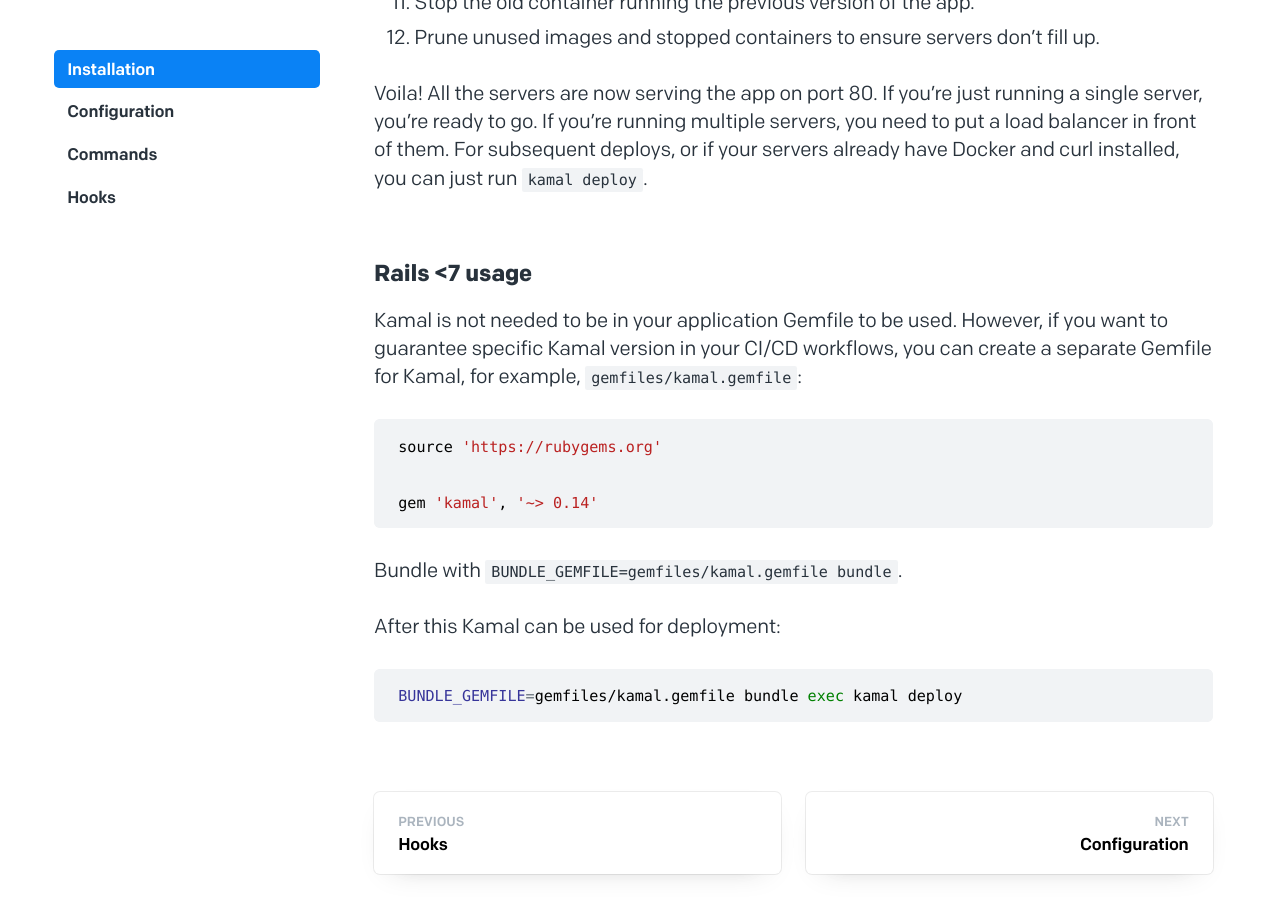
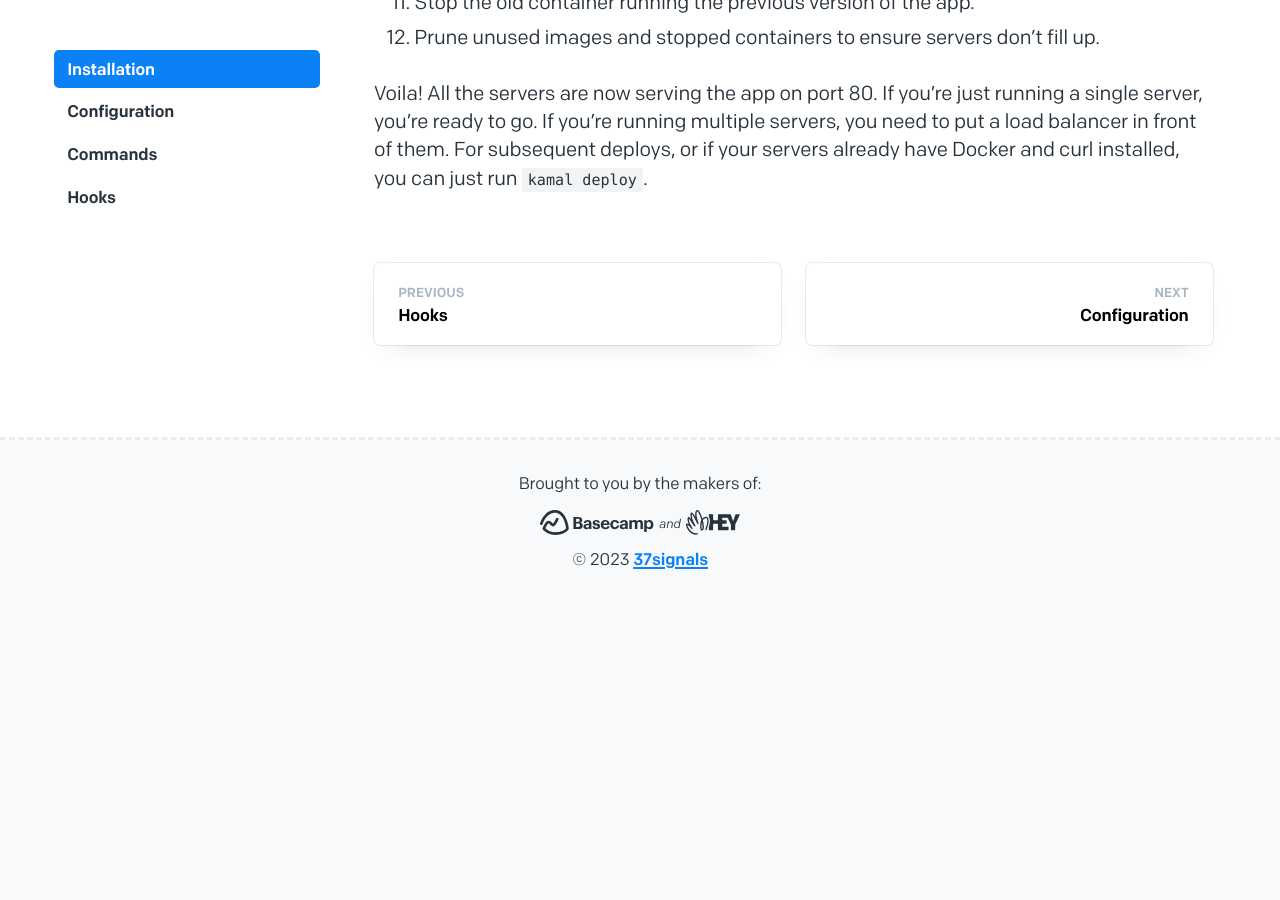
Before and after one commit to basecamp/kamal-site, a Jekyll site: the page built from _docs/installation.md, in a window 1280 px wide and 900 px high, scrolled down 1774 px. Built offline with Jekyll 4.4.1, drawn with Linux system fonts in a browser that asks for light colours; after the commit the page ends 2380 px from its top, so only the background shows below that.

Commit message:
Too much detail at this step

````diff
--- a/_docs/installation.md
+++ b/_docs/installation.md
@@ -58,21 +58,3 @@ This will:
 12. Prune unused images and stopped containers to ensure servers don't fill up.
 
 Voila! All the servers are now serving the app on port 80. If you're just running a single server, you're ready to go. If you're running multiple servers, you need to put a load balancer in front of them. For subsequent deploys, or if your servers already have Docker and curl installed, you can just run `kamal deploy`.
-
-### Rails <7 usage
-
-Kamal is not needed to be in your application Gemfile to be used. However, if you want to guarantee specific Kamal version in your CI/CD workflows, you can create a separate Gemfile for Kamal, for example, `gemfiles/kamal.gemfile`:
-
-```ruby
-source 'https://rubygems.org'
-
-gem 'kamal', '~> 0.14'
-```
-
-Bundle with `BUNDLE_GEMFILE=gemfiles/kamal.gemfile bundle`.
-
-After this Kamal can be used for deployment:
-
-```sh
-BUNDLE_GEMFILE=gemfiles/kamal.gemfile bundle exec kamal deploy
-```
````
